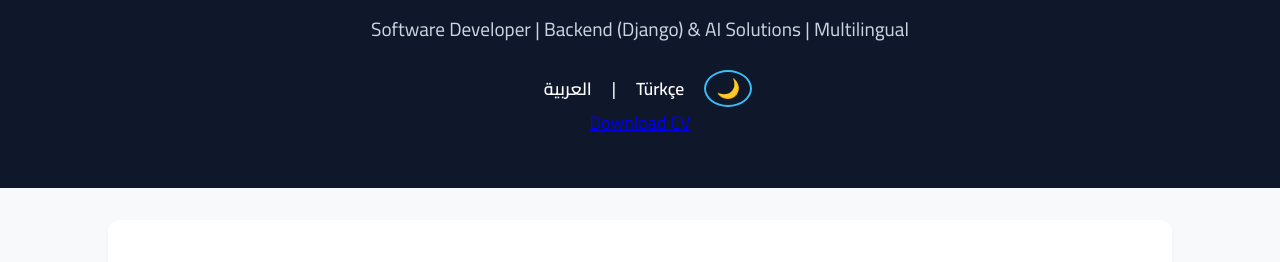
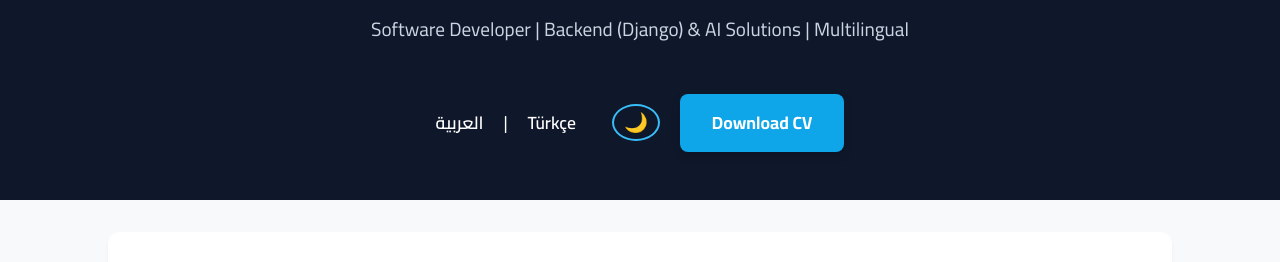
Before and after one commit to louai-aldalati/louai_aldalati_portfolio, a plain HTML site: page index.html in a window 1280 px wide. Shown: the part 166-428 px from the top of the page. Drawn offline with Linux system fonts and the light colour scheme.

Commit message:
CV link design has changed

```diff
--- a/index.html
+++ b/index.html
@@ -16,8 +16,8 @@
             <button id="theme-toggle" class="theme-btn">
                 <span id="theme-icon">🌙</span>
             </button>
+            <a href="cv/louai_aldalati_cv_english.pdf" target="_blank" class="cv-btn">Download CV</a>
         </nav>
-        <a href="cv/louai_aldalati_cv_english.pdf" target="_blank">Download CV</a>
     </header>
 
     <section class="about">
--- a/styles.css
+++ b/styles.css
@@ -69,6 +69,27 @@ header nav a {
 }
 header nav a:hover {
     color: #38bdf8;
+}
+/* ======= زر تحميل السيرة الذاتية في الرأس ======= */
+.cv-btn {
+    display: inline-block;
+    margin-top: 1.5rem;
+    padding: 0.8rem 2rem;
+    background-color: var(--link-color); /* يأخذ اللون الأزرق السماوي العصري */
+    color: #ffffff;
+    text-decoration: none;
+    font-weight: 700;
+    font-size: 1.1rem;
+    border-radius: 8px; /* زوايا دائرية ناعمة */
+    box-shadow: 0 4px 10px rgba(0, 0, 0, 0.15); /* ظل لإعطاء عمق للزر */
+    transition: background-color 0.3s ease, transform 0.2s ease, box-shadow 0.2s ease;
+}
+
+.cv-btn:hover {
+    background-color: #0284c7; /* درجة أغمق قليلاً عند المرور لجذب الانتباه */
+    transform: translateY(-3px); /* حركة لطيفة للأعلى */
+    box-shadow: 0 6px 15px rgba(0, 0, 0, 0.25);
+    color: #ffffff;
 }
 
 /* ======= العناوين ======= */
@@ -310,6 +331,7 @@ footer {
     border-radius: 50%;
     padding: 5px 10px;
     font-size: 1.2rem;
+    margin-inline-start: 1rem; /* هذه الإضافة ستبعد الزر عن اللغات */
     transition: transform 0.3s ease;
 }
 .theme-btn:hover { transform: scale(1.1); }
```
Also changed, not shown: index_ar.html (+1 -1 lines), index_tr.html (+1 -1 lines).
